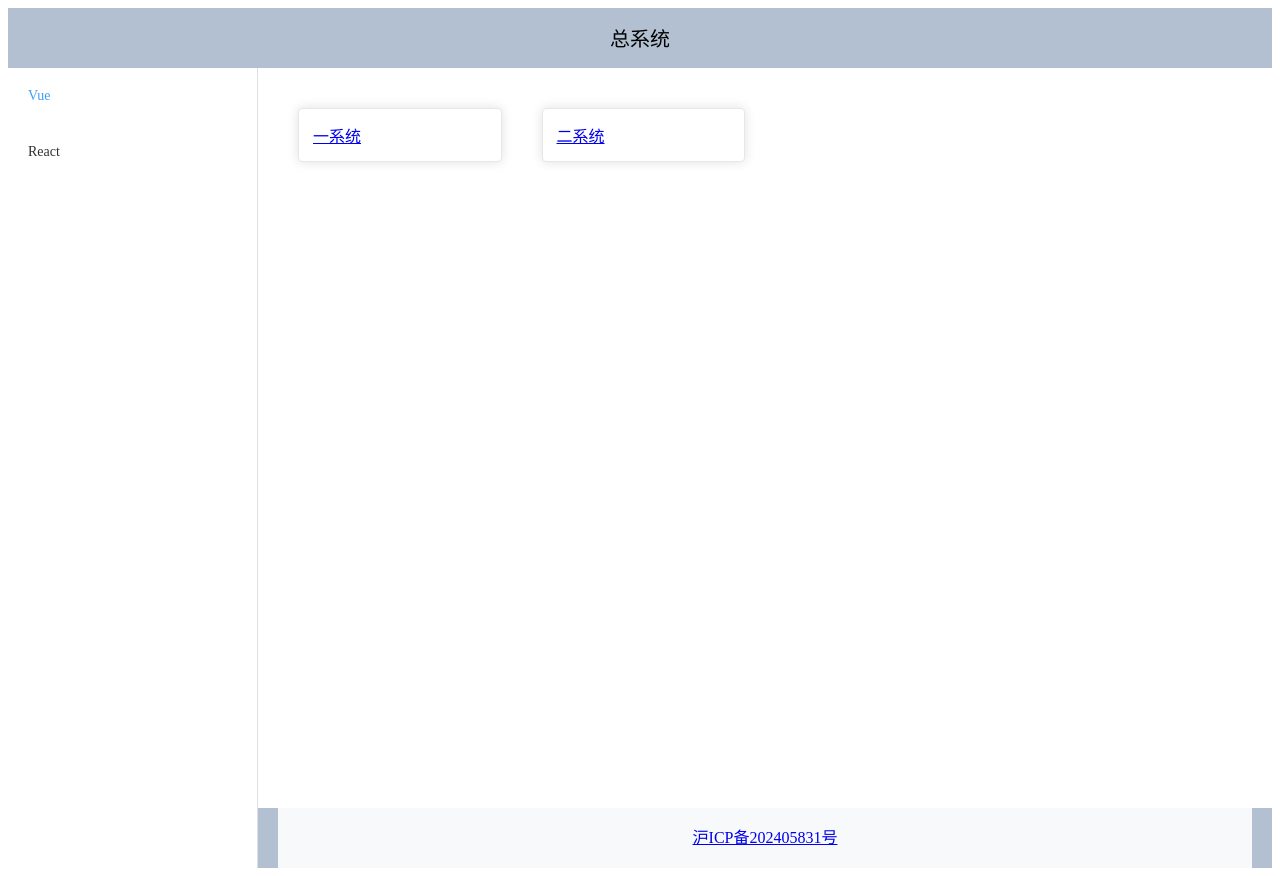
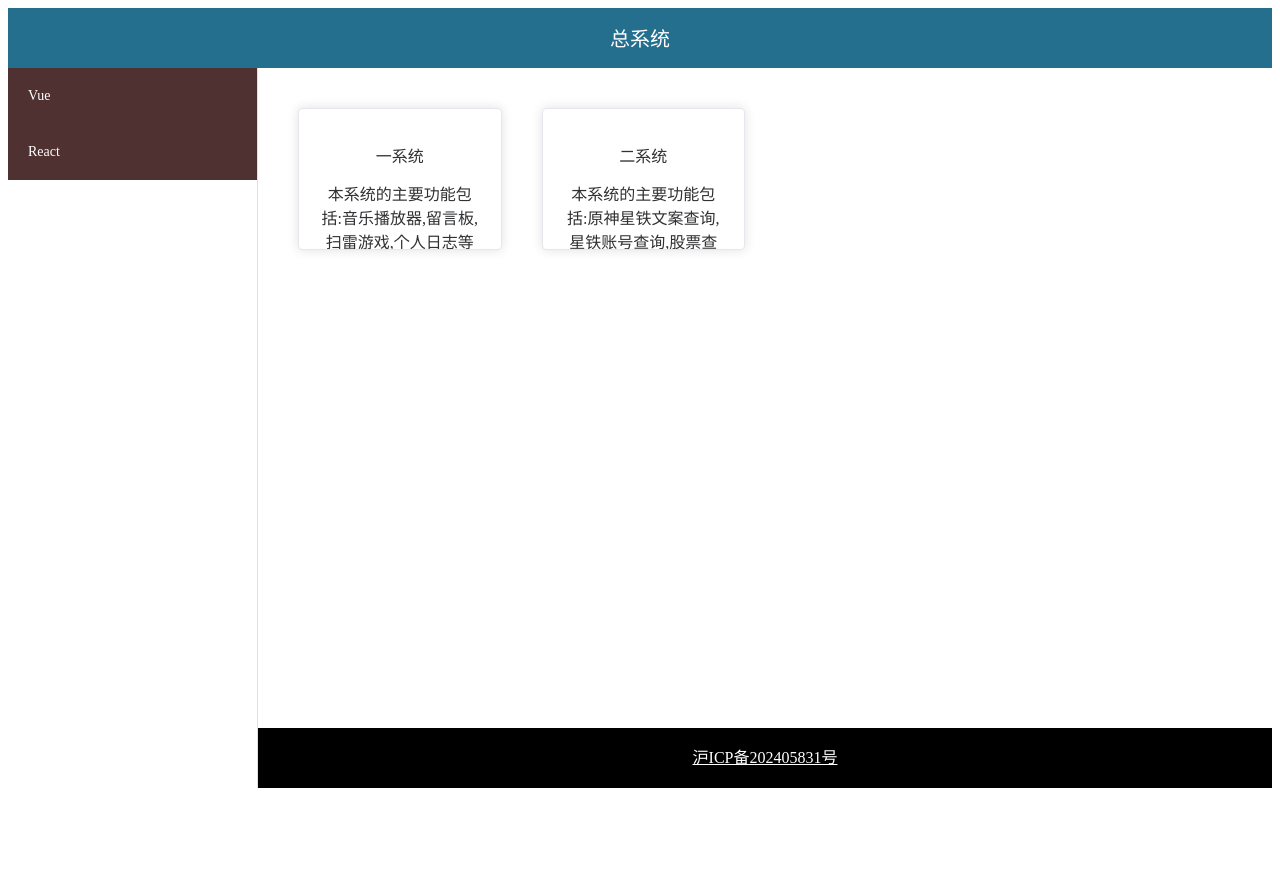
Before and after one commit to RidenShogunei/sumsystem-vue, a Vue app in the folder sumsysytem/: page / in a window 1280 px wide. After the commit the page ends 800 px from the top, so only its background shows below. Built offline with nearby package versions, Linux system fonts and the light colour scheme.

Commit message:
小改
小改

```diff
--- a/sumsysytem/src/main.ts
+++ b/sumsysytem/src/main.ts
@@ -5,3 +5,4 @@ import store from './store'
 import ElementPlus from 'element-plus'
 import 'element-plus/dist/index.css'
 createApp(App).use(store).use(router).use(ElementPlus).mount('#app')
+document.title = "总系统";
--- a/sumsysytem/src/views/homeView.vue
+++ b/sumsysytem/src/views/homeView.vue
@@ -1,27 +1,28 @@
 <template>
   <el-container direction="vertical">
     <el-header class="title">
-      <div>总系统</div>
+      <div :style="{ color: 'white' }">总系统</div>
     </el-header>
     <el-container>
+      <div class="aside">
         <el-aside width="250px" class="aside">
-      <el-menu
-        :default-active="activeLang"
-        class="el-menu-demo"
-        mode="vertical"
-        style="height: 100%; overflow-y: auto"
-      >
+          <el-menu :default-active="activeLang" class="el-menu-demo" mode="vertical"
+            style="height: 100%; overflow-y: auto">
             <el-menu-item index="vue">Vue</el-menu-item>
             <el-menu-item index="react">React</el-menu-item>
           </el-menu>
         </el-aside>
+      </div>
       <el-container>
         <el-main>
           <el-row>
             <el-col :span="6" v-for="system in systems" :key="system.index">
-          <el-card :body-style="{ padding: '0px' }" class="box-card" >
+              <el-card :body-style="{ padding: '0px' }" class="box-card" @click="open(system.url)">
                 <div style="padding: 14px;">
-              <a :href="system.url">{{ system.name }}</a>
+                  {{ system.name }}
+                </div>
+                <div>
+                  {{ system.description }}
                 </div>
               </el-card>
             </el-col>
@@ -29,8 +30,8 @@
         </el-main>
         <el-footer>
           <div class="footer">
-        <a href="https://beian.miit.gov.cn" target="_blank" rel="noopener noreferrer">
-          {{ ICP }}</a>
+            <a href="https://beian.miit.gov.cn" target="_blank" rel="noopener noreferrer" style="color:white;">{{ ICP
+              }}</a>
           </div>
         </el-footer>
       </el-container>
@@ -41,38 +42,61 @@
 <script lang="ts" setup>
 import { ref } from 'vue'
 const systems = [
-  { index: '1', name: '一系统', url: '/system1/' },
-  { index: '2', name: '二系统', url: '/system2/' },
+  { index: '1', name: '一系统', url: '/system1/', description: '本系统的主要功能包括:音乐播放器,留言板,扫雷游戏,个人日志等' },
+  { index: '2', name: '二系统', url: '/system2/', description: '本系统的主要功能包括:原神星铁文案查询,星铁账号查询,股票查询' },
   // 更多系统...
 ]
 const activeLang = ref('vue')
 const ICP = ref('沪ICP备202405831号');
+const open = url => {
+  window.location.href = url;
+};
 </script>
 
 <style>
-.title{
-  font-family:'Trebuchet MS', 'Lucida Sans Unicode', 'Lucida Grande', 'Lucida Sans', Arial, sans-serif;
+.el-menu-demo .el-menu-item {
+  color: #ffffff;
+  background-color: #503131;
+}
+
+.title {
+  font-family: 'Trebuchet MS', 'Lucida Sans Unicode', 'Lucida Grande', 'Lucida Sans', Arial, sans-serif;
   font-size: 20px;
 }
-.el-menu-vertical-demo {
-  border-right: 1px solid #eee;
-}
+
 .box-card {
   margin: 20px;
 }
-.el-header, .el-footer {
-  background-color: #b3c0d1;
+
+.el-header {
+  background-color: #246e8e;
   color: #020202;
   text-align: center;
   line-height: 60px;
 }
-.footer{
+
+.el-footer {
+  text-align: center;
+  line-height: 60px;
   width: 100%;
+  background-color: #000000;
+}
+
+.aside {
+  height: 90vh;
+  color: #000;
+  background-color: #503131;
+}
+
+.box-card {
+  margin: 20px;
+  height: 100px;
   text-align: center;
-  background-color: #f8f9fa;
+  padding: 20px;
+  transition: box-shadow 0.3s ease-in-out;
 }
-.aside {
-  height: 100vh;
-  background-color: gray;
+
+.box-card:hover {
+  box-shadow: 0 0 10px rgba(0,0,0,0.5);
 }
 </style>
```
Lines whose indentation alone changed are shown as unchanged.
